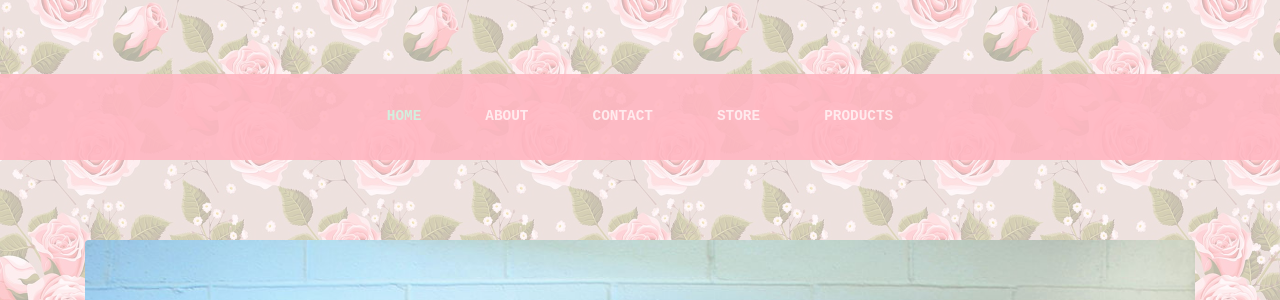
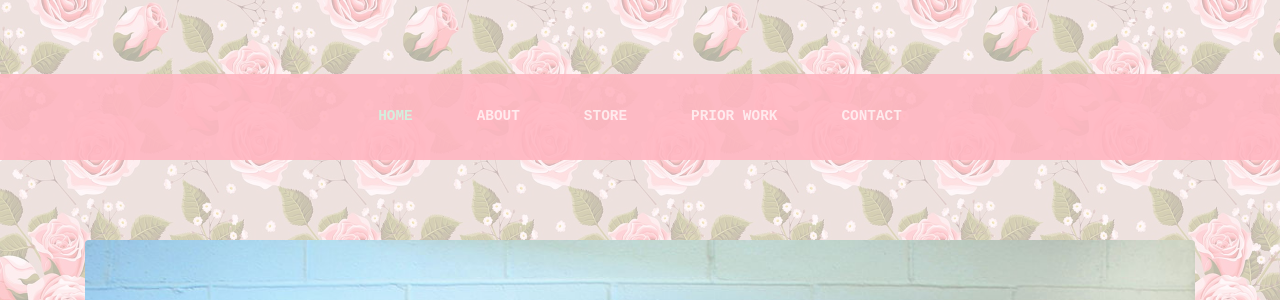
Before and after one commit to JosefinE7/Milestone-project-3, a Flask app: page /about in a window 1280 px wide. Shown: the part 198-498 px from the top of the page. Run offline with Flask 2, Linux system fonts and the light colour scheme; some libraries are stand-ins or nearby versions.

Commit message:
Changed the order pages appear in navbar

```diff
--- a/run.py
+++ b/run.py
@@ -14,9 +14,9 @@ def about():
     return render_template("about.html")
 
 
-@app.route("/contact")
-def contact():
-    return render_template("contact.html")
+@app.route("/prior_work")
+def prior_work():
+    return render_template("prior_work.html")
 
 
 @app.route("/careers")
--- a/templates/base.html
+++ b/templates/base.html
@@ -42,13 +42,14 @@
 						<a class="nav-link text-uppercase text-expanded" href="{{ url_for('about') }}">About</a>
 					</li>
 					<li class="nav-item px-lg-4">
-						<a class="nav-link text-uppercase text-expanded" href="{{ url_for('contact') }}">Contact</a>
+						<a class="nav-link text-uppercase text-expanded" href="{{ url_for('products') }}">Store</a>
 					</li>
 					<li class="nav-item px-lg-4">
-						<a class="nav-link text-uppercase text-expanded" href="{{ url_for('careers') }}">Store</a>
+						<a class="nav-link text-uppercase text-expanded" href="{{ url_for('prior_work') }}">Prior
+							Work</a>
 					</li>
 					<li class="nav-item px-lg-4">
-						<a class="nav-link text-uppercase text-expanded" href="{{ url_for('products') }}">Products</a>
+						<a class="nav-link text-uppercase text-expanded" href="{{ url_for('careers') }}">Contact</a>
 					</li>
 				</ul>
 			</div>
```
Also changed, not shown: templates/prior_work.html (renamed from templates/contact.html).
